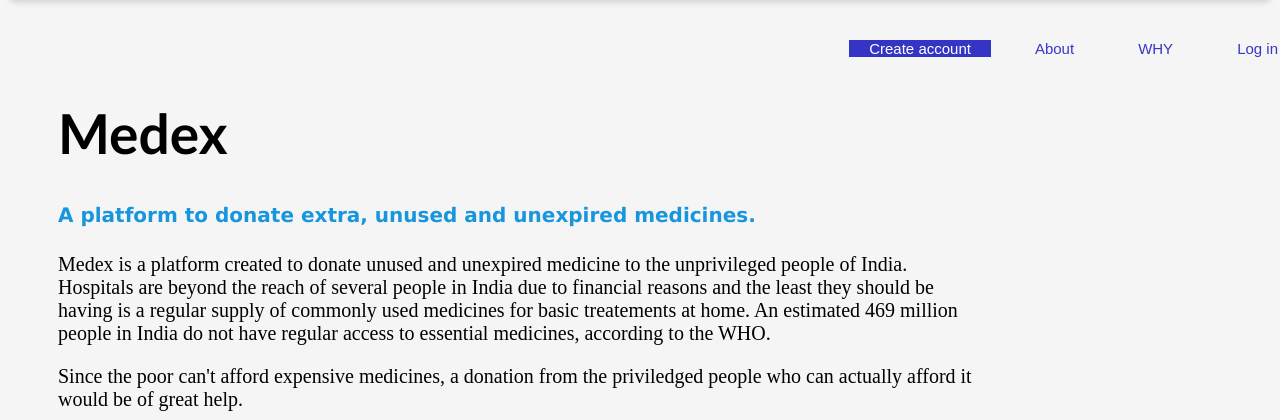
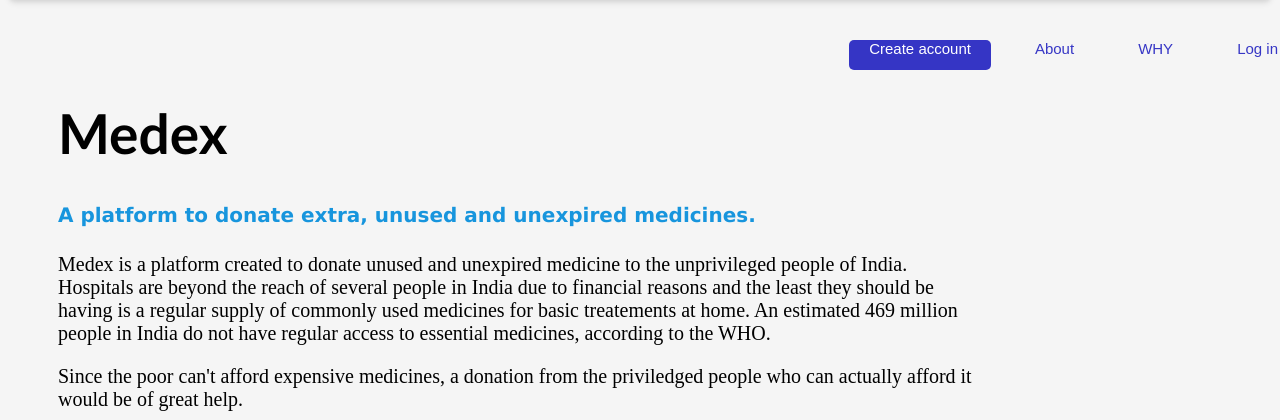
Before and after one commit to aditya303030/medex-web, a Django app: page / in a window 1280 px wide. Shown: the part 58-478 px from the top of the page. Run offline with Django 3.2, Linux system fonts and the light colour scheme.

Commit message:
homepage chages

```diff
--- a/home/static/home.css
+++ b/home/static/home.css
@@ -48,6 +48,9 @@
 .nav-area li a.link.register-link {
     background-color: rgba(52, 52, 197, 0.993);
     color: white;
+    border-radius: 5px;
+    height: 30px;
+
 }
 
 /* .link::after {
@@ -62,7 +65,7 @@
 .link:hover::after {
     width: 100%;
     transition: width .3s;
-} */
+}  */
 
 
 
@@ -106,10 +109,6 @@
 }
 
 .main-body {
-    /* box-shadow:
-    0 4.9px 8.4px rgba(0, 0, 0, 0.064),
-    0 35px 67px rgba(0, 0, 0, 0.16);
-    background-color: white; */
     margin-left: 50px;
     margin-right: 50px;
     border-radius: 15px;
@@ -119,13 +118,10 @@
     font-family: Optima, sans-serif;
     font-size: 55px;
     margin-top: 100px;
-    /* margin-left: 150px;
-    margin-bottom: 10px; */
     text-align: left;
 }
 .main-body h4 {
     font-size: larger;
-    /* margin-left: 150px; */
     margin-top: 0px;
     font-family:Verdana;
     color: rgb(23, 149, 221);
@@ -133,7 +129,6 @@
 }
 
 .para {
-    /* margin-left: 100px; */
     margin-right: 250px;
     font-size: 20px;
     font-family:serif;
```
